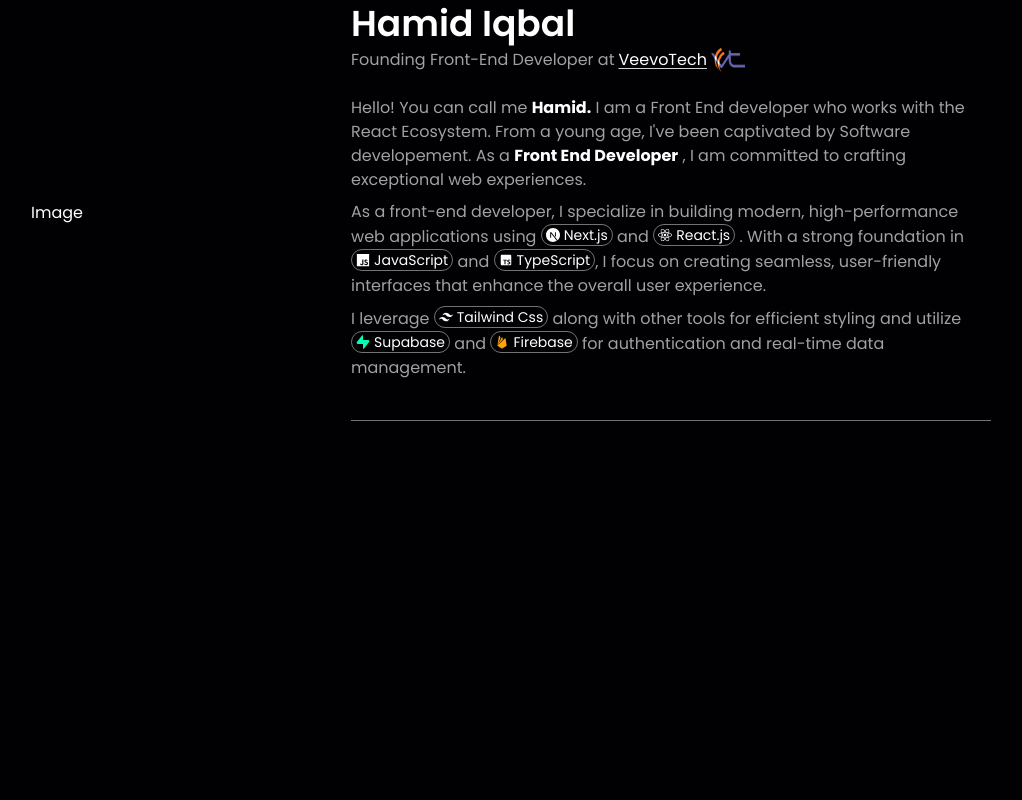
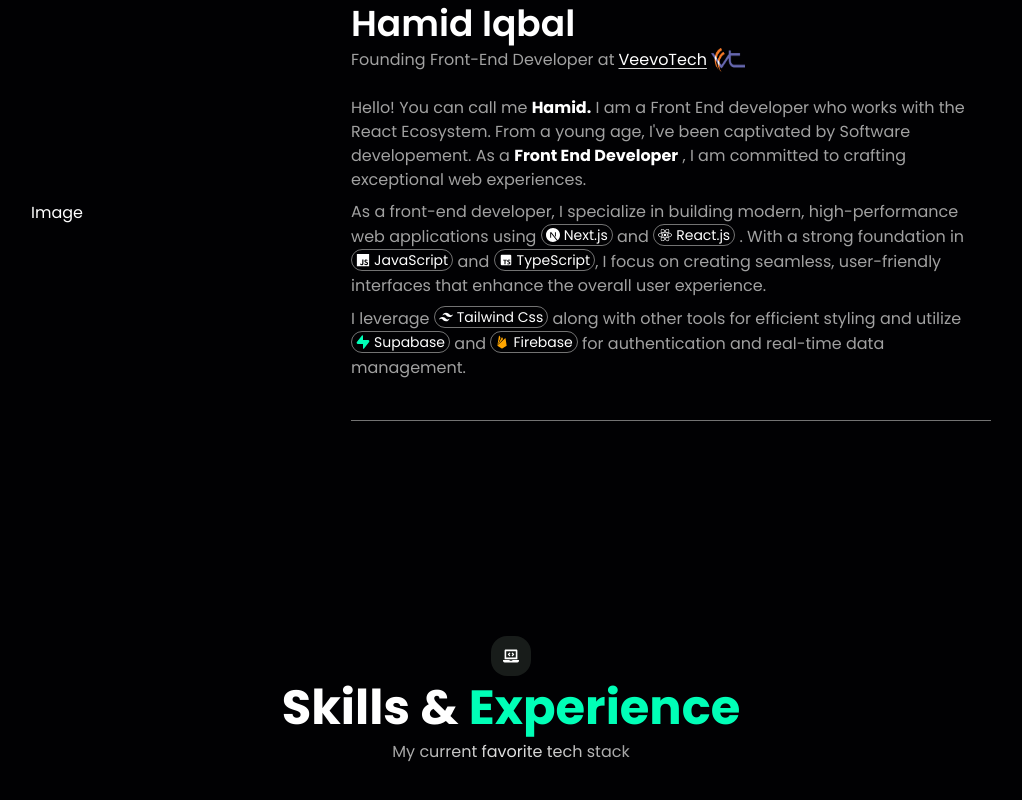
Before and after one commit to Hamid-Iqball/HamidIqbal-portfolio, a Next.js app: page / in a window 1280 px wide. Shown: the part 1190-1990 px from the top of the page, without its empty margins (129-1151 px from the left). Before the commit the page ends 1778 px from the top, so only its background shows below. Built offline with nearby package versions, Linux system fonts and the light colour scheme; a web font is replaced by a local one.

Commit message:
Skills and experiences

```diff
--- a/src/app/page.tsx
+++ b/src/app/page.tsx
@@ -1,5 +1,6 @@
 import About from "@/components/About"
 import Hero from "@/components/Hero"
+import Skills from "@/components/Skills"
 
 
 
@@ -10,9 +11,12 @@
 
     <Hero/>
       </section>
-      <section className="w-3/4 max-w-full mx-auto  ">
+      <section className="w-3/4 max-w-full mx-auto min-h-screen  ">
 
     <About/>
+      </section>
+      <section className="w-3/4 max-w-full mx-auto text-white">
+        <Skills/>
       </section>
 
     </>
--- a/src/components/About.tsx
+++ b/src/components/About.tsx
@@ -12,7 +12,7 @@
 
 function About() {
   return (
-    <div className="h-screen justify-between  mx-auto text-white  " id="about">
+    <div className="min-h-screen justify-between  mx-auto text-white mb-12 " id="about">
       {/* Heading */}
       <div className="flex flex-col items-center justify-between gap-2 mb-16">
 
--- /dev/null
+++ b/src/components/Skills.tsx
@@ -0,0 +1,24 @@
+"use client"
+
+import { FaLaptopCode } from "react-icons/fa"
+
+
+function Skills() {
+  return (
+    <div>
+
+
+         <div className="flex flex-col items-center justify-between gap-2 mb-16">
+
+            <p className="text-center bg-[#181C1A] p-3 rounded-2xl"> <FaLaptopCode/></p>
+                <h1 className="text-center text-5xl font-bold">Skills & <span className="text-HGreen">Experience</span> </h1>
+                <p className="  bg-gradient-to-r from-neutral-400 via-neutral-200 to-neutral-400 text-transparent bg-clip-text">
+                    My current favorite tech stack
+                </p>
+
+            </div>
+    </div>
+  )
+}
+
+export default Skills
--- a/src/data/constants.ts
+++ b/src/data/constants.ts
@@ -1,9 +1,11 @@
+
+
 type Navbar = {
     id:number,
     name:string,
     href:string
 }
-
+//Navbar
 export const navLinks:Navbar[] = [
     {
       id: 1,
@@ -26,3 +28,19 @@
       href: '#contact',
     },
   ];
+
+  type Icons={
+    id:number,
+    name:string,
+    icon:string,
+    shadow:string
+  }
+  export const icons:Icons[] =[
+
+    {
+      id:1,
+      name:"",
+      icon:"",
+      shadow:""
+    }
+  ]
```
